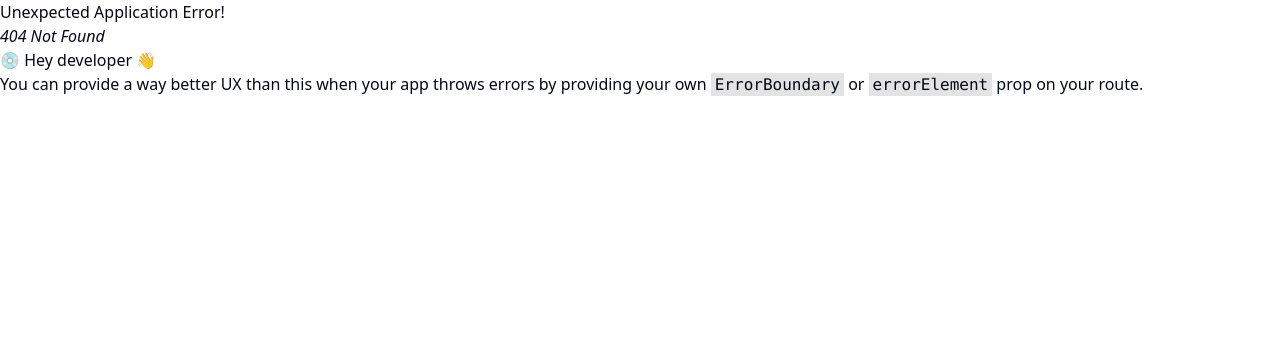
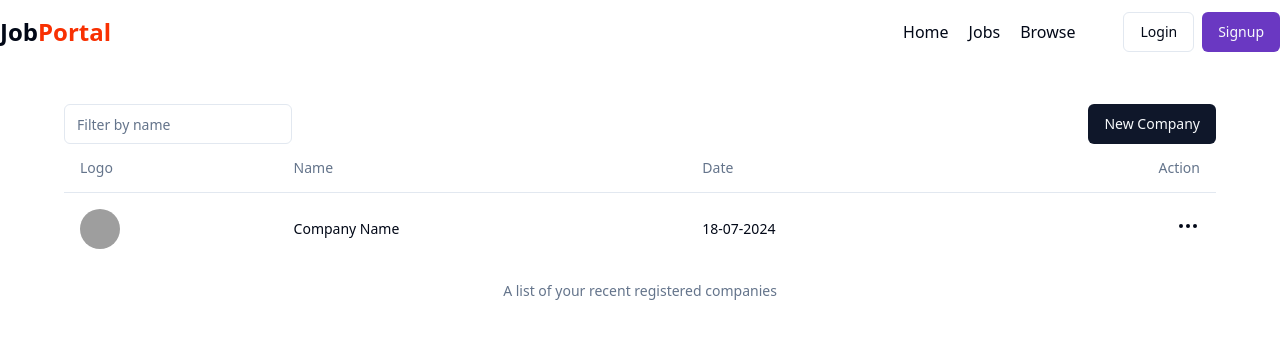
Before and after one commit to Tirth02/Job-Portal-MERN-stack-project-, a React (Vite) app in the folder frontend/: page /admin/companies in a window 1280 px wide. Before the commit this address had no page. Shown: the top 338 px of the page. Built offline with nearby package versions, Linux system fonts and the light colour scheme; grey boxes are pictures that could not be loaded.

Commit message:
create company ui completed till CompanySetup with api integration

```diff
--- a/frontend/src/components/Home.jsx
+++ b/frontend/src/components/Home.jsx
@@ -1,14 +1,24 @@
-import React from 'react'
+import React, { useEffect } from 'react'
 import Navbar from './shared/Navbar'
 import HeroSection from './HeroSection'
 import CategoryCarousel from './CategoryCarousel'
 import LatestJobs from './LatestJobs'
 import Footer from './shared/Footer'
 import useGetAllJobs from '@/hooks/useGetAllJobs'
+import { useSelector } from 'react-redux'
+import { useNavigate } from 'react-router-dom'
 
 
 const Home = () => {
   useGetAllJobs();
+  const {user} = useSelector(store => store.auth);
+  const navigate = useNavigate();
+  useEffect(() =>{
+    if(user?.role == 'recruiter')
+    {
+      navigate("/admin/companies");
+    }
+  },[])
   return (
     <div>
       <Navbar/>
--- /dev/null
+++ b/frontend/src/components/admin/Companies.jsx
@@ -0,0 +1,24 @@
+import React from 'react'
+import Navbar from '../shared/Navbar'
+import { Input } from '../ui/input'
+import { Button } from '../ui/button'
+import CompaniesTable from './CompaniesTable'
+import { useNavigate } from 'react-router-dom'
+
+const Companies = () => {
+  const navigate = useNavigate();
+  return (
+    <div>
+      <Navbar/>
+      <div className='max-w-6xl mx-auto my-10'>
+          <div className='flex items-center justify-between'>
+              <Input className="w-fit" placeholder="Filter by name"/>
+              <Button onClick={ () => navigate("/admin/companies/create")}>New Company</Button>
+          </div>
+          <CompaniesTable/>
+      </div>
+    </div>
+  )
+}
+
+export default Companies
--- /dev/null
+++ b/frontend/src/components/admin/CompaniesTable.jsx
@@ -0,0 +1,55 @@
+import React from "react";
+import {
+  Table,
+  TableBody,
+  TableCaption,
+  TableCell,
+  TableHead,
+  TableHeader,
+  TableRow,
+} from "../ui/table";
+import { Avatar, AvatarImage } from "../ui/avatar";
+import { Popover, PopoverContent, PopoverTrigger } from "../ui/popover";
+import { Edit2, MoreHorizontal } from "lucide-react";
+
+const CompaniesTable = () => {
+  return (
+    <div>
+      <Table>
+        <TableCaption>A list of your recent registered companies</TableCaption>
+        <TableHeader>
+          <TableRow>
+            <TableHead>Logo</TableHead>
+            <TableHead>Name</TableHead>
+            <TableHead>Date</TableHead>
+            <TableHead className="text-right">Action</TableHead>
+          </TableRow>
+        </TableHeader>
+        <TableBody>
+          <TableCell>
+            <Avatar>
+              <AvatarImage
+                src="https://www.shutterstock.com/image-vector/circle-line-simple-design-logo-600nw-2174926871.jpg"
+              />
+            </Avatar>
+          </TableCell>
+          <TableCell>Company Name</TableCell>
+          <TableCell>18-07-2024</TableCell>
+          <TableCell className="text-right cursor-pointer">
+                <Popover>
+                    <PopoverTrigger><MoreHorizontal/></PopoverTrigger>
+                    <PopoverContent className="w-32">
+                        <div className="flex items-center gap-2 w-fit cursor-pointer">
+                            <Edit2 className="w-4"/>
+                            <span>Edit</span>
+                        </div>
+                    </PopoverContent>
+                </Popover>
+          </TableCell>
+        </TableBody>
+      </Table>
+    </div>
+  );
+};
+
+export default CompaniesTable;
--- /dev/null
+++ b/frontend/src/components/admin/CompanyCreate.jsx
@@ -0,0 +1,60 @@
+import React, { useState } from 'react'
+import Navbar from '../shared/Navbar'
+import { Label } from '../ui/label'
+import { Input } from '../ui/input'
+import { Button } from '../ui/button'
+import { useNavigate } from 'react-router-dom'
+import axios from 'axios'
+import { COMPANY_API_END_POINT } from '@/constants/constant'
+import { toast } from 'sonner'
+import { useDispatch } from 'react-redux'
+import { setSingleCompany } from '@/redux/companySlice'
+
+const CompanyCreate = () => {
+    const navigate = useNavigate();
+    const [companyName, setCompanyName] = useState();
+    const dispatch = useDispatch();
+    const registerNewCompany = async() =>{
+        try {
+            const res = await axios.post(`${COMPANY_API_END_POINT}/register`,{companyName},{
+                headers:{
+                    'Content-Type':'application/json'
+                },
+                withCredentials:true
+            })
+            if(res?.data?.success)
+            {
+                dispatch(setSingleCompany(res.data.company))
+                toast.success(res.data.message);
+                const companyId = res?.data?.company?._id;
+                navigate(`/admin/companies/${companyId}`);
+            }
+        } catch (error) {
+            console.log(error);
+            toast.error(error.response.data.message);
+        }
+    }
+  return (
+    <div>
+      <Navbar/>
+      <div className='max-w-4xl mx-auto'>
+        <div className='my-10'>
+            <h1 className='font-bold text-2xl'>Your Company Name</h1>
+            <p className='text-gray-500'>What would you like to give your company name? you can change this later.</p>
+        </div>
+        <Label>Company Name</Label>
+        <Input type="text"
+                className="my-2"
+                placeholder="JobHunt, Microsoft etc."
+                onChange={(e) => setCompanyName(e.target.value)}
+        />
+        <div className='flex items-center gap-2 my-10'>
+            <Button variant="outline" onClick={() => navigate("/admin/companies")}>Cancel</Button>
+            <Button onClick={registerNewCompany}>Continue</Button>
+        </div>
+      </div>
+    </div>
+  )
+}
+
+export default CompanyCreate
--- /dev/null
+++ b/frontend/src/components/admin/CompanySetup.jsx
@@ -0,0 +1,11 @@
+import React from 'react'
+
+const CompanySetup = () => {
+  return (
+    <div>
+      Company setup
+    </div>
+  )
+}
+
+export default CompanySetup
--- a/frontend/src/constants/constant.js
+++ b/frontend/src/constants/constant.js
@@ -1,3 +1,4 @@
 export const USER_API_END_POINT = "http://localhost:8000/api/v1/user";
 export const JOB_API_END_POINT = "http://localhost:8000/api/v1/job";
 export const APPLICATION_API_END_POINT = "http://localhost:8000/api/v1/application";
+export const COMPANY_API_END_POINT = "http://localhost:8000/api/v1/company";
--- /dev/null
+++ b/frontend/src/redux/companySlice.js
@@ -0,0 +1,17 @@
+import { createSlice } from "@reduxjs/toolkit";
+
+const companySlice = createSlice({
+    name:"company",
+    initialState:{
+        singleCompany: null
+    },
+    reducers:{
+        //actions
+        setSingleCompany: (state,action) =>{
+            state.singleCompany = action.payload;
+        }
+    }
+});
+
+export const {setSingleCompany} = companySlice.actions;
+export default companySlice.reducer;
--- a/frontend/src/redux/store.js
+++ b/frontend/src/redux/store.js
@@ -1,6 +1,7 @@
 import { combineReducers, configureStore } from "@reduxjs/toolkit";
 import authSlice from "./authSlice.js";
 import jobSlice from "./jobSlice.js";
+import companySlice from "./companySlice.js"
 import {
     persistStore,
     persistReducer,
@@ -21,7 +22,8 @@
 
 const rootReducer = combineReducers({
     auth:authSlice,
-    job: jobSlice
+    job: jobSlice,
+    company: companySlice
 })
 const persistedReducer = persistReducer(persistConfig, rootReducer)
 const store = configureStore({
```
Also changed, not shown: frontend/src/App.jsx (+16 -0 lines).
